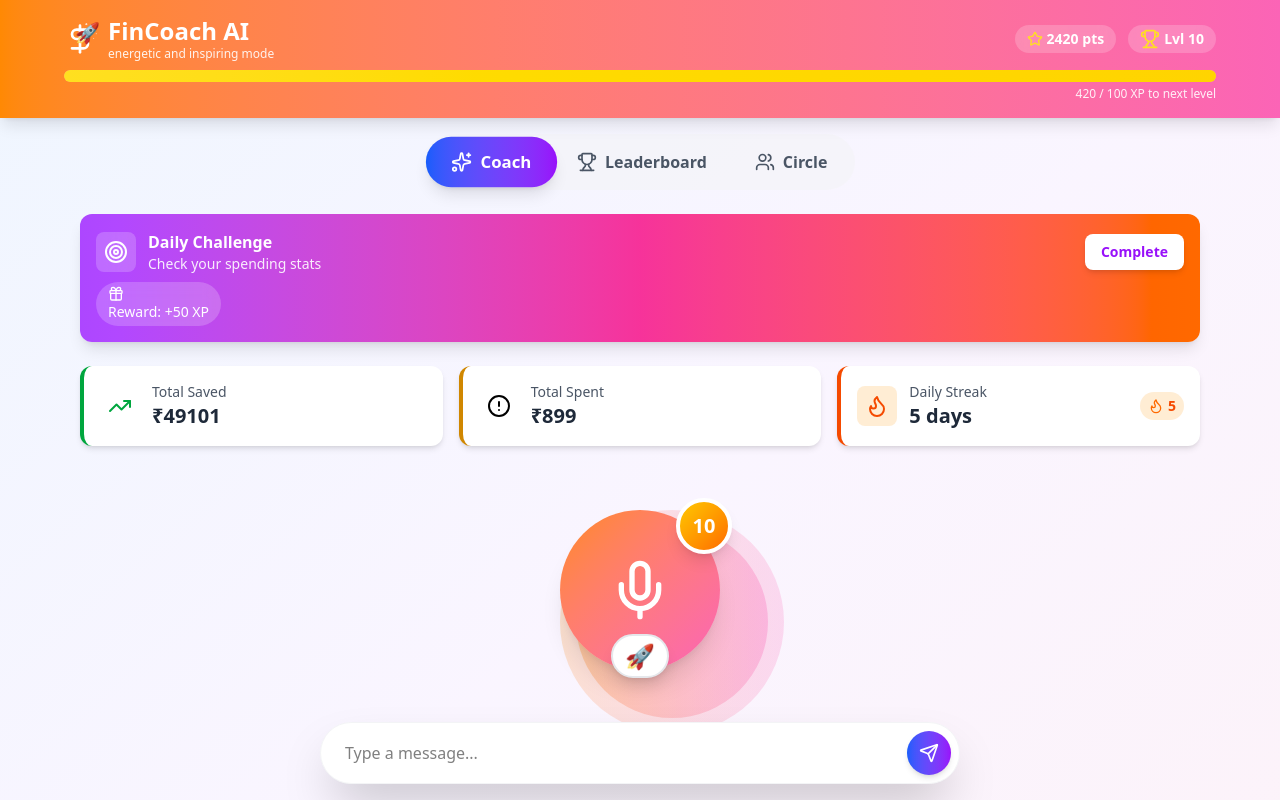
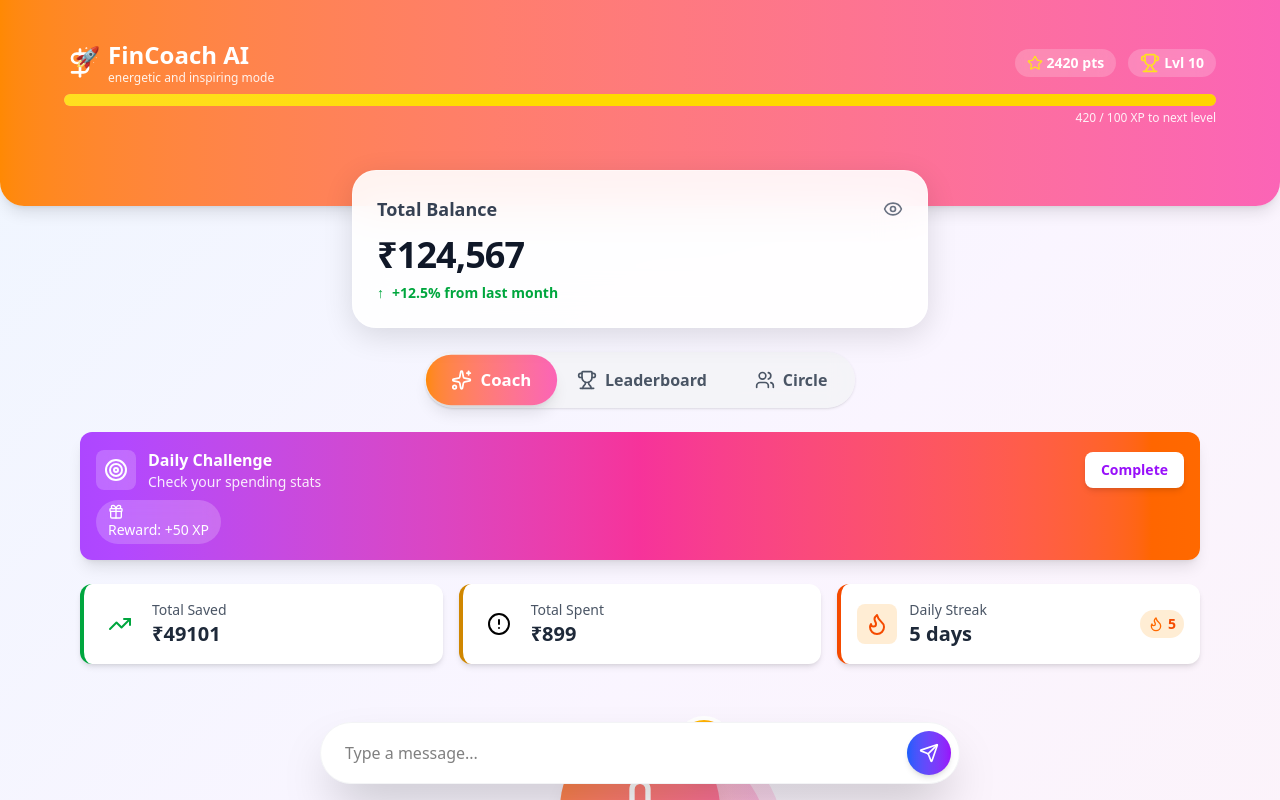
Before and after one commit to KrishShah0505/arth-sarthi, a React (Vite) app in the folder my-app/: page / in a window 1280 px wide. Both pictures are taken after a click on the button "🚀 Continue as Demo User". Shown: the top 800 px of the page. Built offline with nearby package versions, Linux system fonts and the light colour scheme.

Commit message:
Added balance card

```diff
--- a/my-app/src/App.jsx
+++ b/my-app/src/App.jsx
@@ -17,6 +17,7 @@ import InsightCard from './components/InsightCard';
 import DailyChallenge from './components/DailyChallenge';
 import LevelUpModal from './components/LevelUpModal';
 import Confetti from './components/Confetti';
+import BalanceCard from './components/BalanceCard';
 
 // --- Utils ---
 import { moodProfiles } from './data/financialData';
@@ -192,7 +193,27 @@ const App = () => {
 
   return (
     <div className="min-h-screen bg-gradient-to-br from-blue-50 via-purple-50 to-pink-50">
-      <Header level={level} xp={xp} maxXp={maxXp} points={points} mood={mood} />
+    <Header
+  level={level}
+  xp={xp}
+  maxXp={maxXp}
+  points={points}
+  mood={mood}
+/>
+
+{/* Overlapping Balance Card */}
+<div className="absolute left-1/2 transform -translate-x-1/2 top-[170px] z-50 w-[85%] max-w-xl">
+  <BalanceCard
+    balance={savingsStats?.balance || 124567}
+    growth="+12.5%"
+  />
+</div>
+
+{/* Spacer so content starts below the floating card */}
+<div className="h-[130px]"></div>
+
+
+
 
       <main className="max-w-6xl mx-auto p-4">
         <NavigationTabs activeTab={activeTab} setActiveTab={setActiveTab} />
--- /dev/null
+++ b/my-app/src/components/BalanceCard.jsx
@@ -0,0 +1,42 @@
+import React from "react";
+import { Eye } from "lucide-react";
+
+const BalanceCard = ({ balance = 0, growth = "+0%", onClick }) => {
+  return (
+    <div
+      className="
+        bg-white/90
+        backdrop-blur-xl
+        border border-white/40
+        shadow-[0_8px_30px_rgba(0,0,0,0.12)]
+        rounded-3xl
+        p-6
+        cursor-pointer
+        transition
+        hover:shadow-[0_10px_35px_rgba(0,0,0,0.15)]
+      "
+      onClick={onClick}
+    >
+      {/* Title + Eye */}
+      <div className="flex items-center justify-between">
+        <p className="text-gray-700 font-semibold text-lg">Total Balance</p>
+        <Eye className="w-5 h-5 text-gray-500" />
+      </div>
+
+      {/* Balance */}
+      <div className="mt-3">
+        <p className="text-4xl font-bold text-gray-900 tracking-tight">
+          ₹{balance.toLocaleString()}
+        </p>
+      </div>
+
+      {/* Growth */}
+      <div className="mt-2 flex items-center gap-2 text-green-600 text-sm font-semibold">
+        <span className="text-md">↑</span>
+        <p>{growth} from last month</p>
+      </div>
+    </div>
+  );
+};
+
+export default BalanceCard;
--- a/my-app/src/components/CircleView.jsx
+++ b/my-app/src/components/CircleView.jsx
@@ -1,14 +1,34 @@
 import React from 'react';
 import { Users, Crown, Target } from 'lucide-react';
-import { circleData } from '../data/financialData';
+import { circleData, moodProfiles } from '../data/financialData';
 
-const CircleView = () => {
+const CircleView = ({ mood = "motivational" }) => {
   const progressPercentage = (circleData.currentProgress / circleData.totalGoal) * 100;
+  const moodGradient = moodProfiles[mood]?.color || "from-purple-500 to-pink-500";
+
+  // Slightly modified gradient for progress bar
+  const barGradient = mood === "analytical"
+    ? "from-indigo-300 to-purple-400"
+    : mood === "supportive"
+    ? "from-cyan-300 to-blue-400"
+    : mood === "concerned"
+    ? "from-orange-300 to-yellow-400"
+    : "from-pink-300 to-orange-400"; // motivational default
+
+  // Subtle border / accent
+  const borderAccent = mood === "analytical"
+    ? "border-indigo-300"
+    : mood === "supportive"
+    ? "border-blue-300"
+    : mood === "concerned"
+    ? "border-yellow-300"
+    : "border-pink-300";
 
   return (
-    <div className="max-w-2xl mx-auto space-y-6">
-      {/* Circle Info Card */}
-      <div className="bg-gradient-to-br from-purple-600 to-pink-600 text-white rounded-2xl shadow-xl p-6">
+    <div className="max-w-2xl mx-auto space-y-6 relative">
+
+      {/* Circle Info Card (Mood Gradient) */}
+      <div className={`bg-gradient-to-br ${moodGradient} text-white rounded-2xl shadow-xl p-6`}>
         <div className="flex items-center justify-between mb-4">
           <div>
             <h2 className="text-2xl font-bold flex items-center gap-2">
@@ -17,44 +37,54 @@ const CircleView = () => {
             </h2>
             <p className="text-sm opacity-90 mt-1">{circleData.members} members saving together</p>
           </div>
+
           <div className="text-right">
             <p className="text-3xl font-bold">₹{(circleData.currentProgress / 1000).toFixed(0)}K</p>
             <p className="text-sm opacity-90">of ₹{(circleData.totalGoal / 1000).toFixed(0)}K goal</p>
           </div>
         </div>
+
+        {/* Progress Bar */}
         <div className="w-full bg-white/30 rounded-full h-4 overflow-hidden backdrop-blur-sm">
           <div
-            className="h-full bg-gradient-to-r from-yellow-300 to-green-400 transition-all duration-500 rounded-full flex items-center justify-end pr-2"
+            className={`h-full bg-gradient-to-r ${barGradient} transition-all duration-500 rounded-full flex items-center justify-end pr-2`}
             style={{ width: `${progressPercentage}%` }}
           >
-            <span className="text-xs font-bold text-white drop-shadow">{progressPercentage.toFixed(0)}%</span>
+            <span className="text-xs font-bold text-white drop-shadow">
+              {progressPercentage.toFixed(0)}%
+            </span>
           </div>
         </div>
       </div>
 
       {/* Top Savers */}
-      <div className="bg-white rounded-2xl shadow-xl p-6">
+      <div className={`bg-white rounded-2xl shadow-xl p-6 border ${borderAccent}`}>
         <h3 className="text-xl font-bold text-gray-800 mb-4 flex items-center gap-2">
           <Crown className="w-6 h-6 text-yellow-500" />
           Top Contributors
         </h3>
+
         <div className="space-y-3">
           {circleData.topSavers.map((saver, idx) => (
             <div
               key={idx}
-              className={`flex items-center gap-4 p-4 rounded-xl ${
-                saver.isUser
-                  ? 'bg-gradient-to-r from-blue-50 to-purple-50 border-2 border-blue-400'
-                  : 'bg-gray-50'
-              }`}
+              className={`flex items-center gap-4 p-4 rounded-xl border
+                ${saver.isUser
+                  ? `bg-gradient-to-r ${moodGradient} text-white border-transparent`
+                  : 'bg-gray-50 border-gray-200 text-gray-800'
+                }`}
             >
               <div className="text-4xl">{saver.avatar}</div>
+
               <div className="flex-1">
-                <p className={`font-bold ${saver.isUser ? 'text-blue-700' : 'text-gray-800'}`}>
+                <p className={`font-bold ${saver.isUser ? 'text-white' : 'text-gray-800'}`}>
                   {saver.name} {saver.isUser && '(You)'}
                 </p>
-                <p className="text-sm text-gray-600">Contributed ₹{saver.amount.toLocaleString()}</p>
+                <p className={`${saver.isUser ? 'text-white/90' : 'text-gray-600'} text-sm`}>
+                  Contributed ₹{saver.amount.toLocaleString()}
+                </p>
               </div>
+
               {idx === 0 && <Crown className="w-6 h-6 text-yellow-500" />}
             </div>
           ))}
@@ -62,14 +92,19 @@ const CircleView = () => {
       </div>
 
       {/* Your Contribution */}
-      <div className="bg-white rounded-2xl shadow-xl p-6">
+      <div className={`bg-white rounded-2xl shadow-xl p-6 border ${borderAccent}`}>
         <h3 className="text-xl font-bold text-gray-800 mb-4">Your Impact</h3>
-        <div className="flex items-center justify-between p-4 bg-gradient-to-r from-green-50 to-emerald-50 rounded-xl border-2 border-green-400">
+
+        <div className={`flex items-center justify-between p-4 rounded-xl
+          bg-gradient-to-r ${moodGradient} text-white shadow-md`}>
           <div>
-            <p className="text-sm text-gray-600">Your contribution</p>
-            <p className="text-3xl font-bold text-green-700">₹{circleData.yourContribution.toLocaleString()}</p>
+            <p className="text-sm opacity-90">Your contribution</p>
+            <p className="text-3xl font-bold">
+              ₹{circleData.yourContribution.toLocaleString()}
+            </p>
           </div>
-          <Target className="w-12 h-12 text-green-600" />
+
+          <Target className="w-12 h-12 text-white/90" />
         </div>
       </div>
     </div>
--- a/my-app/src/components/Header.jsx
+++ b/my-app/src/components/Header.jsx
@@ -7,7 +7,9 @@ const Header = ({ level, xp, maxXp, points, mood }) => {
   const moodData = moodProfiles[mood] || moodProfiles.motivational;
 
   return (
-    <header className={`bg-gradient-to-r ${moodData.color} text-white p-4 shadow-lg sticky top-0 z-50`}>
+    <header
+  className={`bg-gradient-to-r ${moodData.color} text-white p-10 pb-20 rounded-b-3xl shadow-lg relative z-10`}
+>
       <div className="max-w-6xl mx-auto">
         <div className="flex flex-col md:flex-row md:items-center justify-between mb-3 md:mb-2 gap-3">
           {/* Logo & Mood Section */}
--- a/my-app/src/components/NavigationTabs.jsx
+++ b/my-app/src/components/NavigationTabs.jsx
@@ -1,25 +1,29 @@
 import React from 'react';
 import { Sparkles, Trophy, Users } from 'lucide-react';
+import { moodProfiles } from '../data/financialData';
 
-const NavigationTabs = ({ activeTab, setActiveTab }) => {
+const NavigationTabs = ({ activeTab, setActiveTab, mood = "motivational" }) => {
   const tabs = [
     { id: 'chat', label: 'Coach', icon: Sparkles },
     { id: 'leaderboard', label: 'Leaderboard', icon: Trophy },
     { id: 'circle', label: 'Circle', icon: Users },
   ];
 
+  const moodGradient = moodProfiles[mood]?.color || "from-blue-600 to-purple-600";
+
   return (
     <div className="flex justify-center gap-2 mb-6 w-full px-2">
-      <div className="flex w-full md:w-auto bg-gray-100/50 p-1 rounded-full overflow-x-auto md:overflow-visible">
+      <div className="flex w-full md:w-auto bg-gray-100/70 backdrop-blur-md p-1 rounded-full overflow-x-auto md:overflow-visible shadow-sm">
         {tabs.map(tab => (
           <button
             key={tab.id}
             onClick={() => setActiveTab(tab.id)}
-            className={`flex-1 md:flex-none flex items-center justify-center gap-2 px-4 py-2 md:px-6 md:py-3 rounded-full font-semibold text-sm md:text-base transition-all whitespace-nowrap ${
-              activeTab === tab.id
-                ? 'bg-gradient-to-r from-blue-600 to-purple-600 text-white shadow-lg scale-100 md:scale-105'
-                : 'text-gray-600 hover:bg-gray-50'
-            }`}
+            className={`flex-1 md:flex-none flex items-center justify-center gap-2 px-4 py-2 md:px-6 md:py-3 rounded-full font-semibold text-sm md:text-base transition-all whitespace-nowrap
+              ${
+                activeTab === tab.id
+                  ? `bg-gradient-to-r ${moodGradient} text-white shadow-lg scale-100 md:scale-105`
+                  : 'text-gray-600 hover:bg-gray-50'
+              }`}
           >
             <tab.icon className="w-4 h-4 md:w-5 md:h-5" />
             {tab.label}
```
